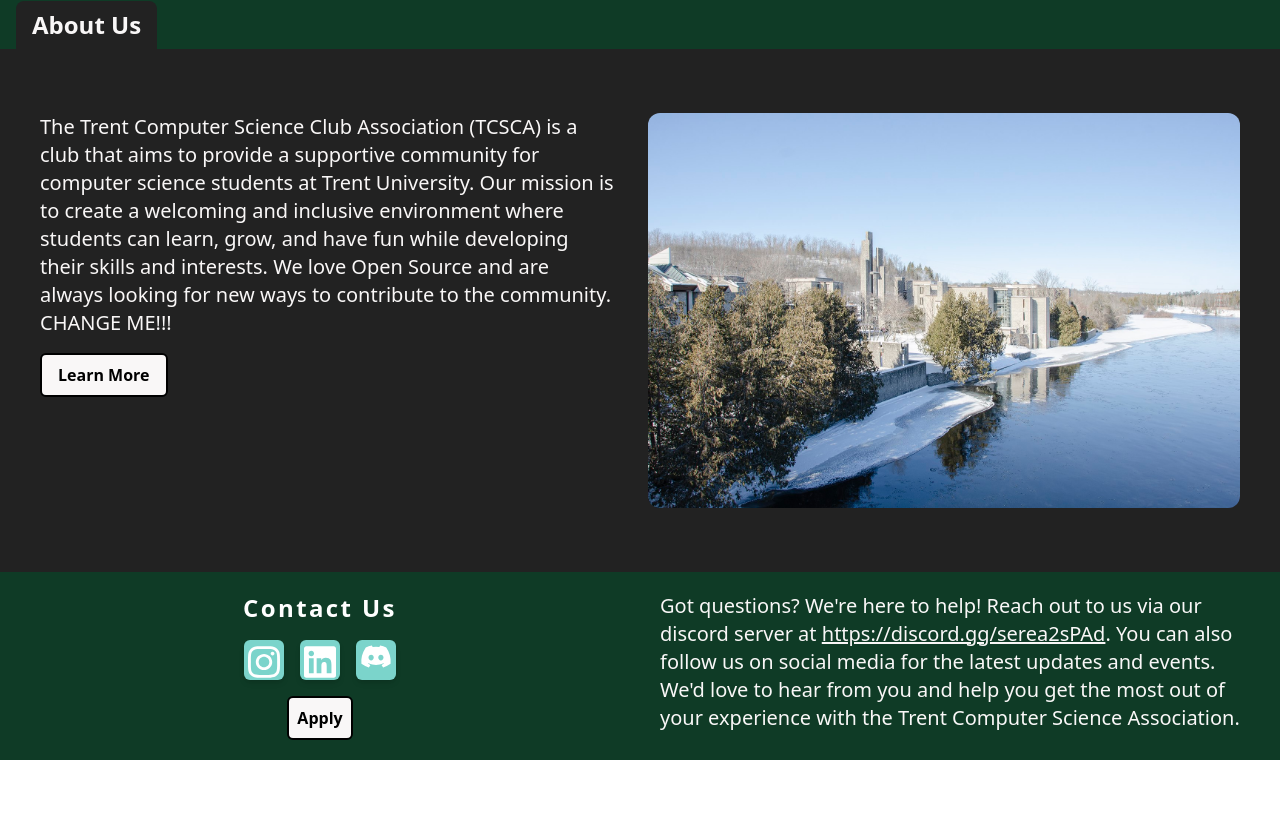
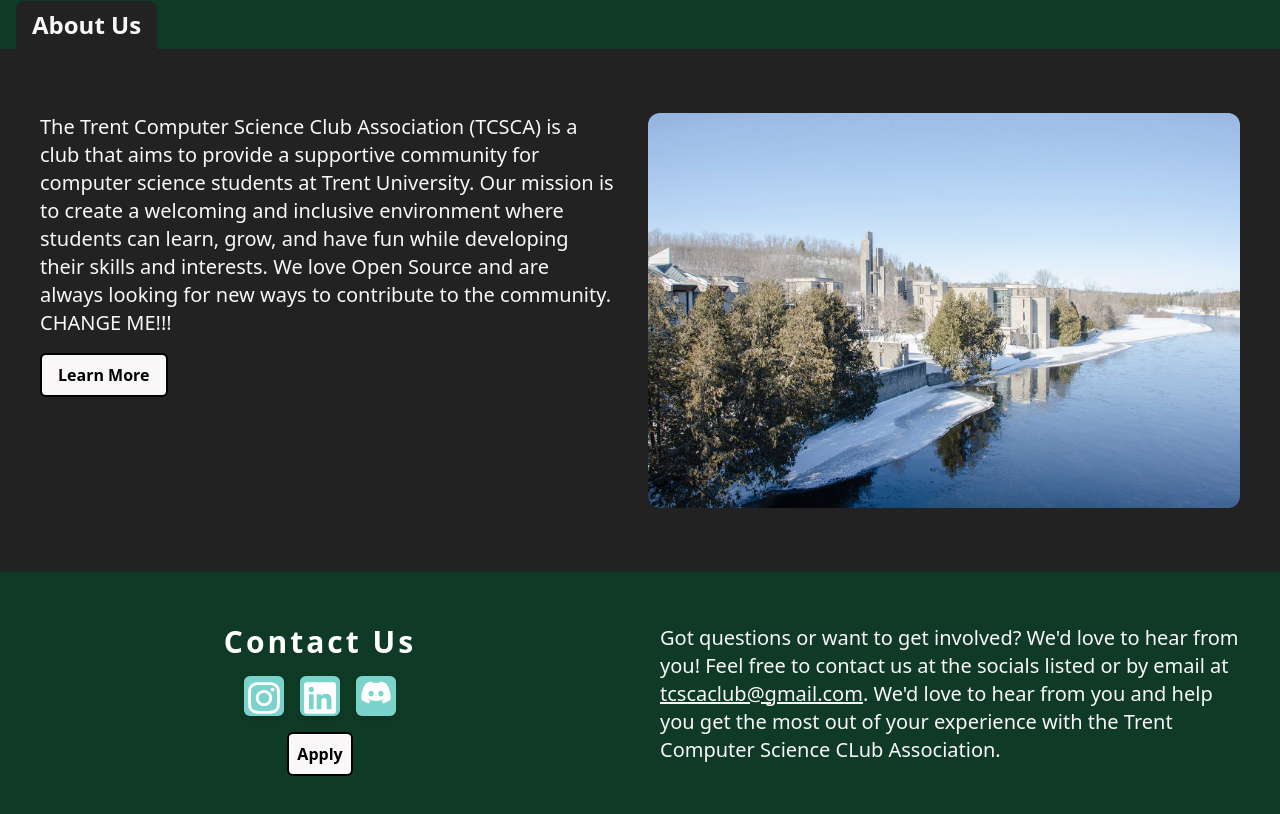
Before and after one commit to Trent-Computer-Science-Club-Association/ClubWebsite, a Next.js app: page / in a window 1280 px wide. Shown: the part 591-1405 px from the top of the page. Before the commit the page ends 1351 px from the top, so only its background shows below. Built offline with nearby package versions, Linux system fonts and the light colour scheme.

Commit message:
Fix(ContactUs): Minor adjustments

```diff
--- a/components/ContactUs.tsx
+++ b/components/ContactUs.tsx
@@ -1,4 +1,4 @@
-import { contactUs, heroIcons, discordLink } from '../config.yaml';
+import { contactUs, heroIcons, email } from '../config.yaml';
 import Image from '../components/Image';
 import Button, { ButtonType } from '../components/Button';
 import Link from '../components/Link';
@@ -30,12 +30,12 @@
       </div>
       <div className={styles.right}>
         <p className={styles.text}>
-          {contactUs.text.split('*discordLink').map((part, index, array) =>
+          {contactUs.text.split('*contactEmail').map((part, index, array) =>
             index < array.length - 1 ? (
               <Fragment key={index}>
                 {part}
-                <Link href={`${discordLink}`} className={styles.link}>
-                  {discordLink}
+                <Link href={`${email}`} className={styles.link}>
+                  {email}
                 </Link>
               </Fragment>
             ) : (
--- a/config.d.ts
+++ b/config.d.ts
@@ -32,7 +32,6 @@
     heroIcons: HeroIcon[];
     aboutUs: AboutUs;
     email: string;
-    discordLink: string;
     contactUs: ContactUs;
   }
 
--- a/config.yaml
+++ b/config.yaml
@@ -32,6 +32,6 @@
   image: /AboutUsPlaceHolder.jpg
   altText: About Us Image
 email: &contactEmail 'tcscaclub@gmail.com'
-discordLink: &discordLink https://discord.gg/serea2sPAd
+discordLink: https://discord.gg/serea2sPAd
 contactUs:
-  text: Got questions? We're here to help! Reach out to us via our discord server at *discordLink. You can also follow us on social media for the latest updates and events. We'd love to hear from you and help you get the most out of your experience with the Trent Computer Science Association.
+  text: Got questions or want to get involved? We'd love to hear from you! Feel free to contact us at the socials listed or by email at *contactEmail. We'd love to hear from you and help you get the most out of your experience with the Trent Computer Science CLub Association.
--- a/styles/components/ContactUs.module.scss
+++ b/styles/components/ContactUs.module.scss
@@ -1,5 +1,6 @@
 .container {
   @apply grid grid-cols-2 w-full;
+  @apply my-8;
   @apply bg-color-1;
 }
 
@@ -12,7 +13,7 @@
 }
 
 .title {
-  @apply text-center text-white font-bold text-2xl tracking-widest;
+  @apply text-center text-white font-bold text-3xl tracking-widest;
 }
 
 .socialMedia {
```
